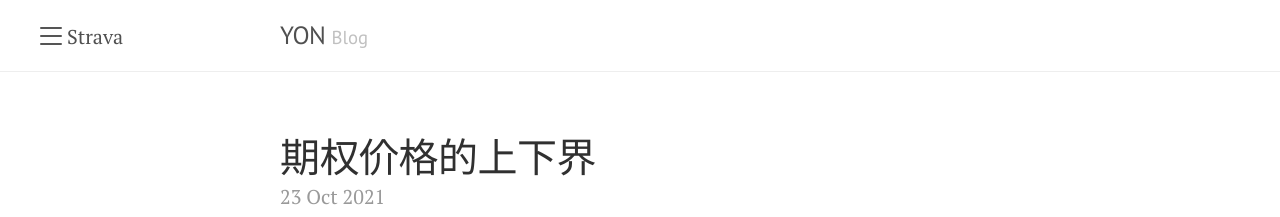
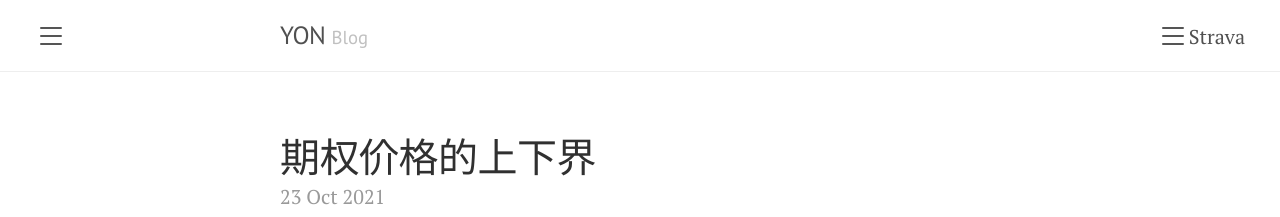
Before and after one commit to yoncise/yoncise.github.io, a Jekyll site: the page built from index.html, in a window 1280 px wide. Shown: the top 217 px of the page. Built offline with Jekyll 4.4.1, drawn with Linux system fonts in a browser that asks for light colours; formulas are drawn with MathJax 3; the list of posts is cut into pages by our own code.

Commit message:
fix: correct right-sidebar stycle

```diff
--- a/public/css/lanyon.css
+++ b/public/css/lanyon.css
@@ -155,6 +155,10 @@
   -webkit-transition: all .3s ease-in-out;
           transition: all .3s ease-in-out;
 }
+.sidebar.right-sidebar {
+  left: auto;
+  right: -14rem;
+}
 @media (min-width: 30em) {
   .sidebar {
     font-size: .75rem; /* 14px */
@@ -221,6 +225,11 @@
   background-color: #fff;
   border-radius: .25rem;
   cursor: pointer;
+}
+
+.sidebar-toggle.right-sidebar-toggle {
+  left: auto;
+  right: 1rem;
 }
 
 .sidebar-toggle::before {
@@ -293,15 +302,19 @@
 }
 #sidebar-checkbox:checked ~ .sidebar,
 #sidebar-checkbox:checked ~ .wrap,
-#sidebar-checkbox:checked ~ .sidebar-toggle,
-#right-sidebar-checkbox:checked ~ .sidebar,
-#right-sidebar-checkbox:checked ~ .wrap,
-#right-sidebar-checkbox:checked ~ .sidebar-toggle {
+#sidebar-checkbox:checked ~ .sidebar-toggle {
   -webkit-transform: translateX(14rem);
       -ms-transform: translateX(14rem);
           transform: translateX(14rem);
 }
 
+#right-sidebar-checkbox:checked ~ .sidebar,
+#right-sidebar-checkbox:checked ~ .wrap,
+#right-sidebar-checkbox:checked ~ .sidebar-toggle {
+  -webkit-transform: translateX(-14rem);
+      -ms-transform: translateX(-14rem);
+          transform: translateX(-14rem);
+}
 
 /*
  * Posts and pages
@@ -430,13 +443,28 @@
 
 .layout-reverse #sidebar-checkbox:checked ~ .sidebar,
 .layout-reverse #sidebar-checkbox:checked ~ .wrap,
-.layout-reverse #sidebar-checkbox:checked ~ .sidebar-toggle,
+.layout-reverse #sidebar-checkbox:checked ~ .sidebar-toggle {
+  -webkit-transform: translateX(-14rem);
+      -ms-transform: translateX(-14rem);
+          transform: translateX(-14rem);
+}
+
+
+.layout-reverse .sidebar.right-sidebar {
+  left: -14rem;
+  right: auto;
+}
+.layout-reverse .sidebar-toggle.right-sidebar {
+  left: 1rem;
+  right: auto;
+}
+
 .layout-reverse #right-sidebar-checkbox:checked ~ .sidebar,
 .layout-reverse #right-sidebar-checkbox:checked ~ .wrap,
 .layout-reverse #right-sidebar-checkbox:checked ~ .sidebar-toggle {
-  -webkit-transform: translateX(-14rem);
-      -ms-transform: translateX(-14rem);
-          transform: translateX(-14rem);
+  -webkit-transform: translateX(14rem);
+      -ms-transform: translateX(14rem);
+          transform: translateX(14rem);
 }
 
 
```
